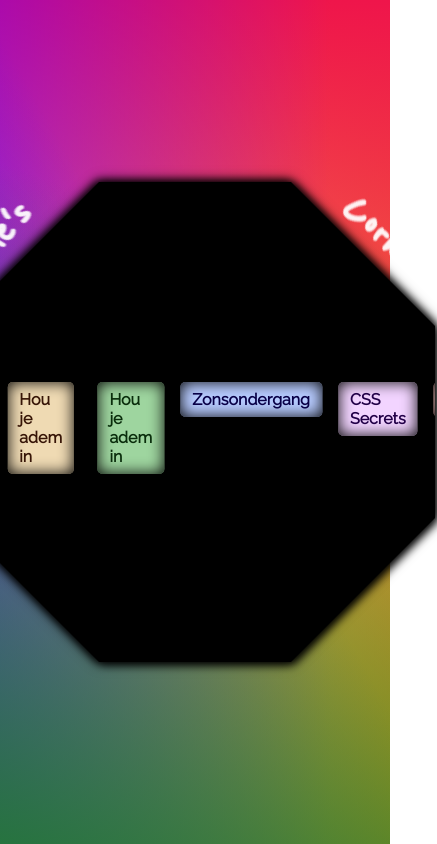
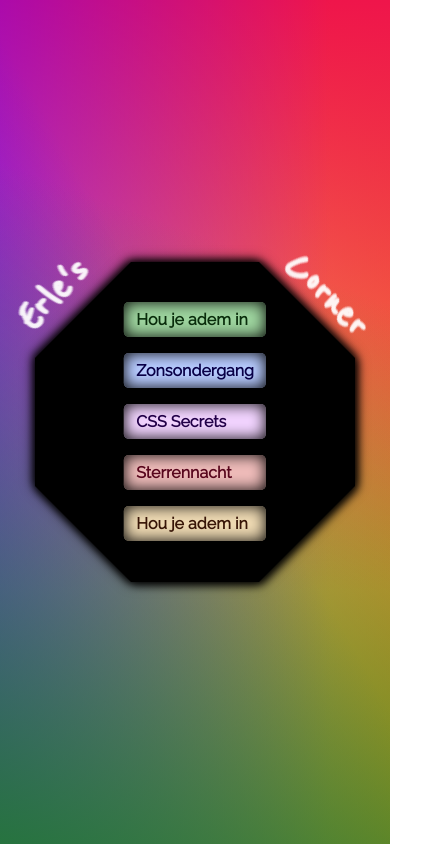
Before and after one commit to Erlemorgaine/erles-corner, an Angular app: page /home in a window 390 px wide. Shown: the whole page, 437 px wide, since content can reach past the window. Built offline with nearby package versions, Linux system fonts and the light colour scheme.

Commit message:
[c] WIP make responsive

```diff
--- a/src/app/home/home.component.scss
+++ b/src/app/home/home.component.scss
@@ -74,6 +74,7 @@
       top: calc(50vh - #{$menu-holder-w-h} / 2);
       color: $title-color;
       filter: drop-shadow(1px 1px .75px $title-color) drop-shadow(-1px -1px .75px $title-color);
+      transition: top .5s;
 
       &:first-child {
         left: calc(50vw - #{$menu-holder-w-h} / 2);
@@ -96,6 +97,7 @@
         height: $menu-holder-w-h;
         clip-path: polygon(30% 0%, 70% 0%, 100% 30%, 100% 70%, 70% 100%, 30% 100%, 0% 70%, 0% 30%);
         background-color: rgba(0, 0, 0, 1);
+        transition: width .5s, height .5s;
 
         .button-slide-wrap {
           position: relative;
@@ -110,5 +112,43 @@
         }
       }
     }
+
+    @media screen and (max-width: 768px) {
+      $menu-holder-s-w-h: 20rem;
+      $slide-offset-s-x: -50%;
+
+      h1 {
+        top: calc(50vh - #{$menu-holder-s-w-h} / 1.75);
+
+        &:first-child {
+          left: calc(50vw - #{$menu-holder-s-w-h} / 1.75);
+        }
+
+        &:not(:first-child) {
+          right: calc(50vw - #{$menu-holder-s-w-h} / 1.75);
+        }
+      }
+
+      // todo: also slideshow
+      .menu-holder-wrap .menu-holder {
+        width: $menu-holder-s-w-h;
+        height: $menu-holder-s-w-h;
+
+        .button-slide-wrap .button-slide {
+          &-1 {
+            width: fit-content;
+            top: 20%;
+            left: 17%;
+            flex-direction: column;
+            align-items: initial;
+            animation: none;
+          }
+
+          &-2 {
+            visibility: hidden;
+          }
+        }
+      }
+    }
   }
 }
```
